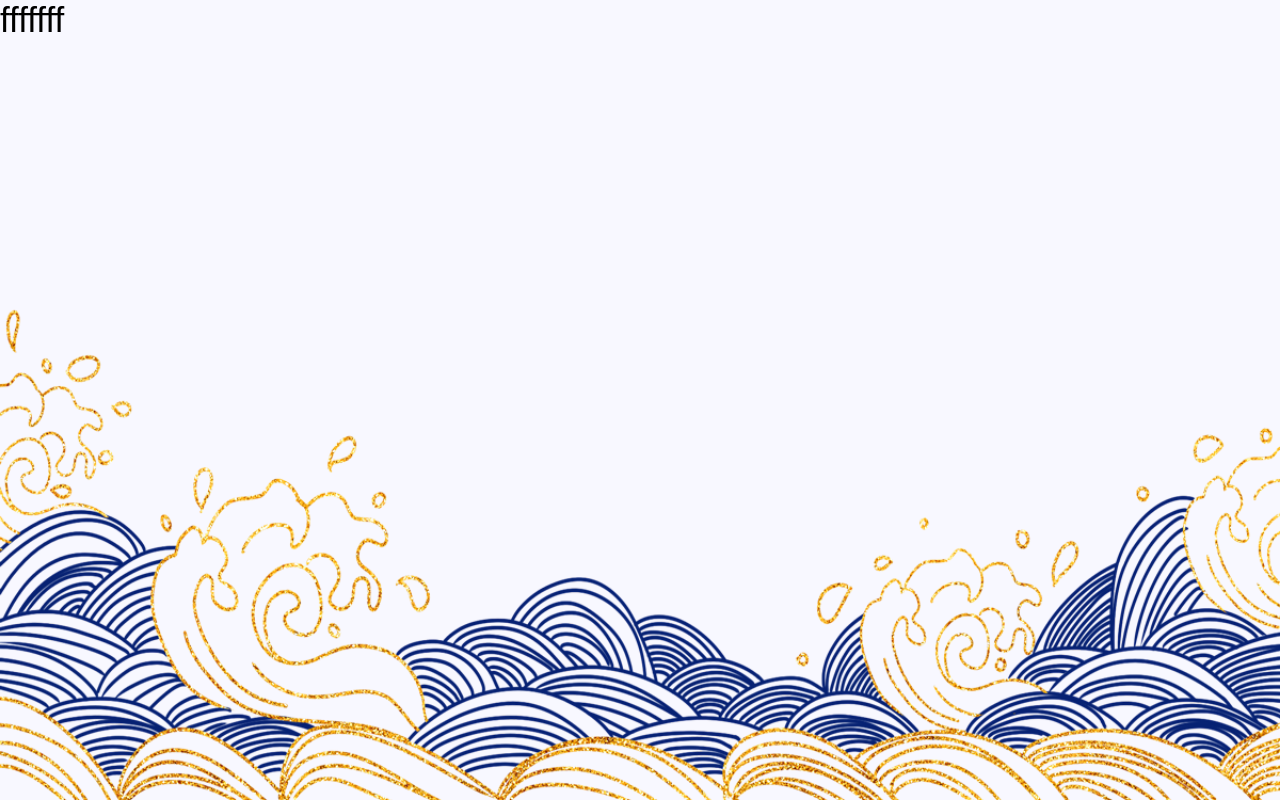
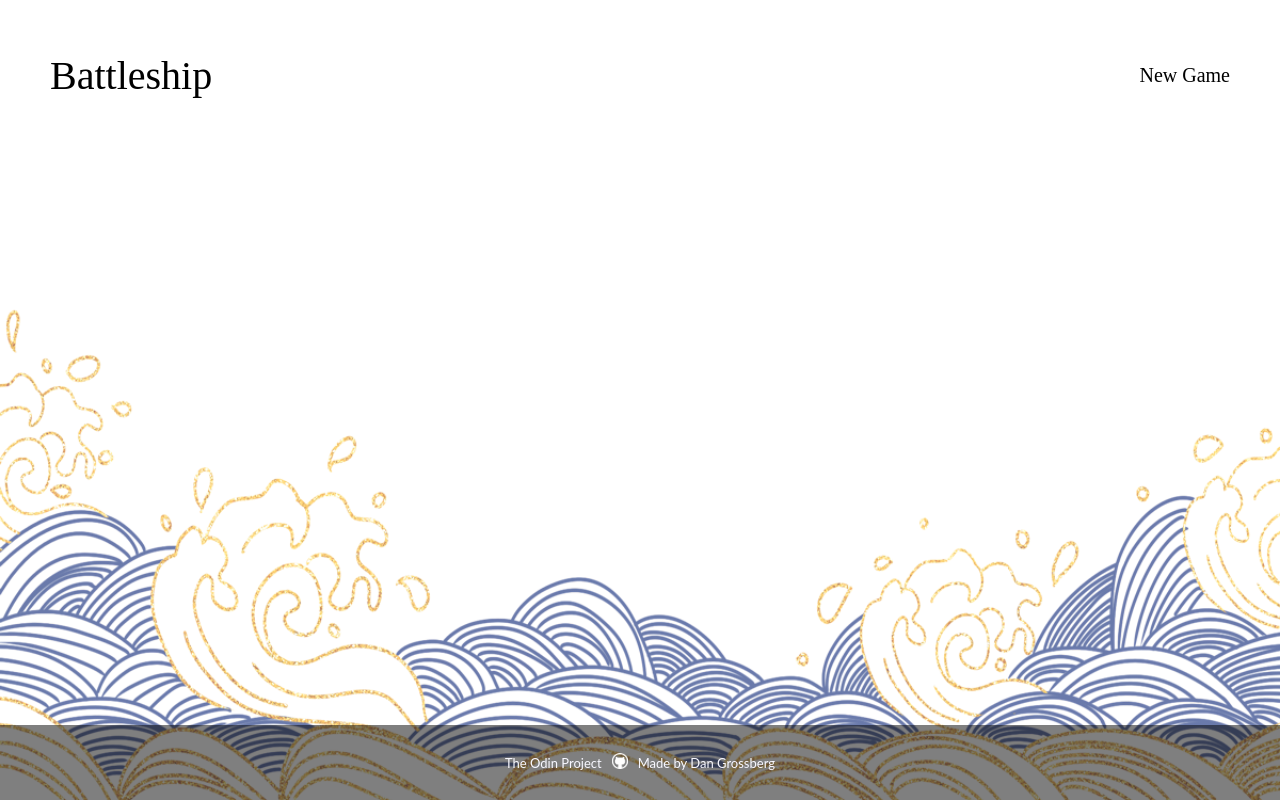
Before and after one commit to dwgrossberg/battleship, a website built with webpack: page dist/index.html in a window 1280 px wide. Built offline with nearby package versions, Linux system fonts and the light colour scheme; files whose address does not match are found by name; a web font is replaced by a local one.

Commit message:
Add scss styles for footer and header

```diff
--- a/src/scripts/index.js
+++ b/src/scripts/index.js
@@ -1,9 +1,9 @@
 import favicon from "../assets/favicon.ico";
+import githubIcon from "../assets/gitHubIconWhite.png";
 import "../styles/index.scss";
 import gameController from "./modules/gameControl.js";
 
 document.querySelector('[type="image/x-icon"]').href = favicon;
-
-console.log(favicon);
+document.getElementById("github-icon").src = githubIcon;
 
 gameController.startGame("player 1");
--- a/src/styles/index.scss
+++ b/src/styles/index.scss
@@ -1,10 +1,8 @@
-@font-face {
-  font-family: "SeaWavesDurango";
-  src: url("../assets/SeaWavesDurango-8x4J.ttf") format("truetype");
-}
+@import url("https://fonts.googleapis.com/css2?family=Original+Surfer&display=swap");
+@import url("https://fonts.googleapis.com/css2?family=Original+Surfer&display=swap");
 
-$background-color: ghostwhite;
-$header-font: "SeaWavesDurango", sans-serif;
+$background-color: rgb(248, 248, 255);
+$header-font: "Original Surfer", "cursive";
 
 * {
   padding: 0;
@@ -20,11 +18,61 @@ body {
   min-height: 100vh;
   min-width: 100vw;
   background-color: $background-color;
-  background-image: url("../assets/japanese-waves.png");
+  background: linear-gradient(
+      rgba(255, 255, 255, 0.4),
+      rgba(255, 255, 255, 0.4)
+    ),
+    url("../assets/japanese-waves.png");
   background-size: cover;
   background-repeat: no-repeat;
   background-position: center bottom;
+  display: grid;
+  grid-template: 150px 1fr 75px / 1fr;
+}
+
+.header {
   font-family: $header-font;
-  font-size: 35px;
-  // color: black;
+  display: flex;
+  align-items: center;
+  margin: 30px 50px;
+  .header-left {
+    font-size: 40px;
+  }
+  .header-right {
+    margin-left: auto;
+    font-size: 20px;
+  }
 }
+
+.footer {
+  display: flex;
+  align-items: center;
+  background-color: rgba(0, 0, 0, 0.5);
+  .made-by {
+    font-family: "Lato", sans-serif;
+    color: ghostwhite;
+    display: flex;
+    flex-direction: row;
+    align-items: center;
+    justify-content: center;
+    gap: 10px;
+    font-size: 13px;
+    padding: 7px;
+    border-radius: 7px;
+    width: 100%;
+    a {
+      text-decoration: none;
+      color: ghostwhite;
+    }
+    img {
+      height: 16px;
+      transition: transform 0.3s ease-in-out;
+    }
+    #github-icon {
+      max-height: 16px;
+    }
+    img:hover {
+      transform: rotate(360deg) scale(1.2);
+    }
+  }
+}
```
Also changed, not shown: dist/index.html, src/assets/gitHubIconWhite.png (added), src/assets/github.png (added).
